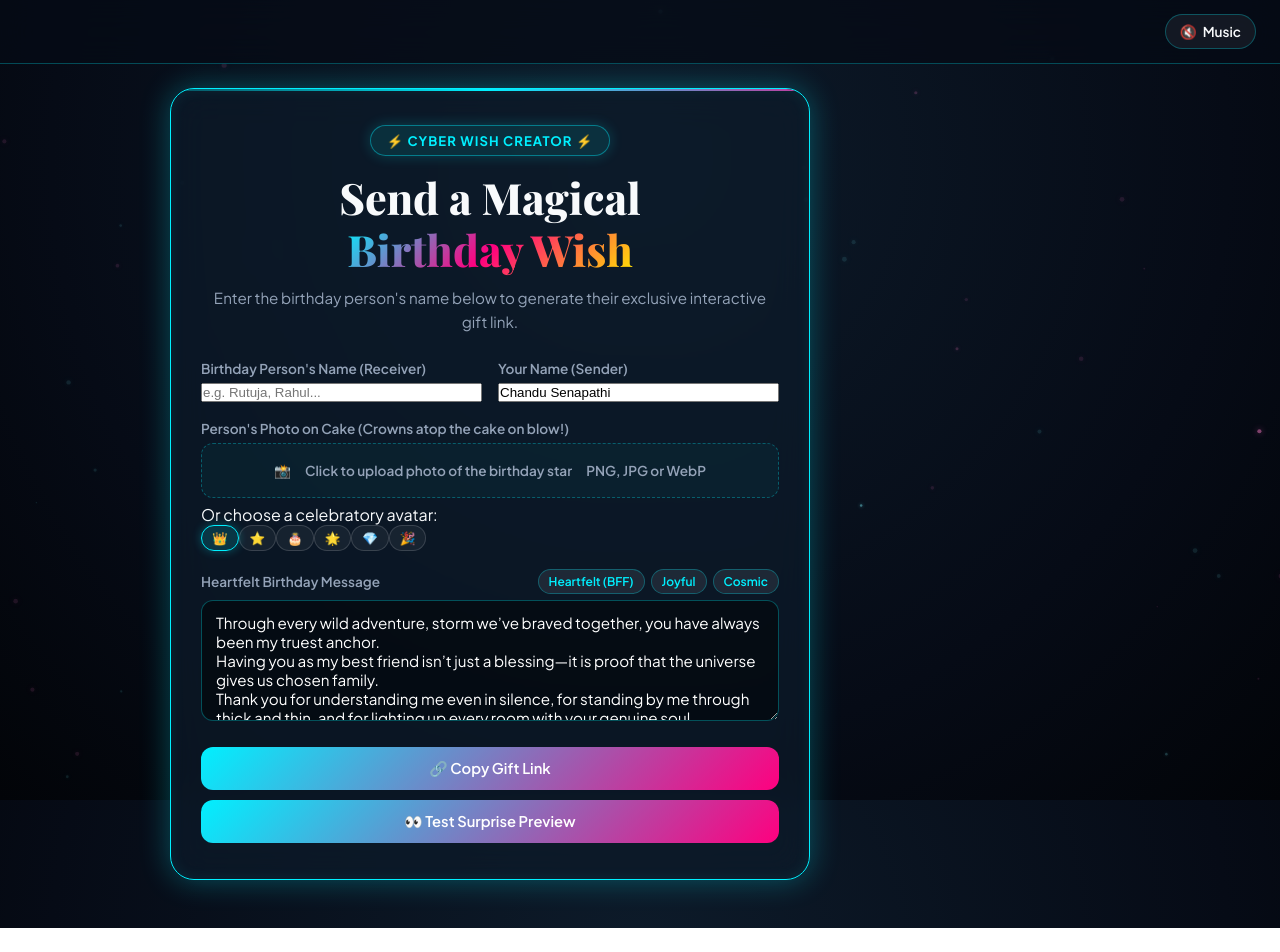
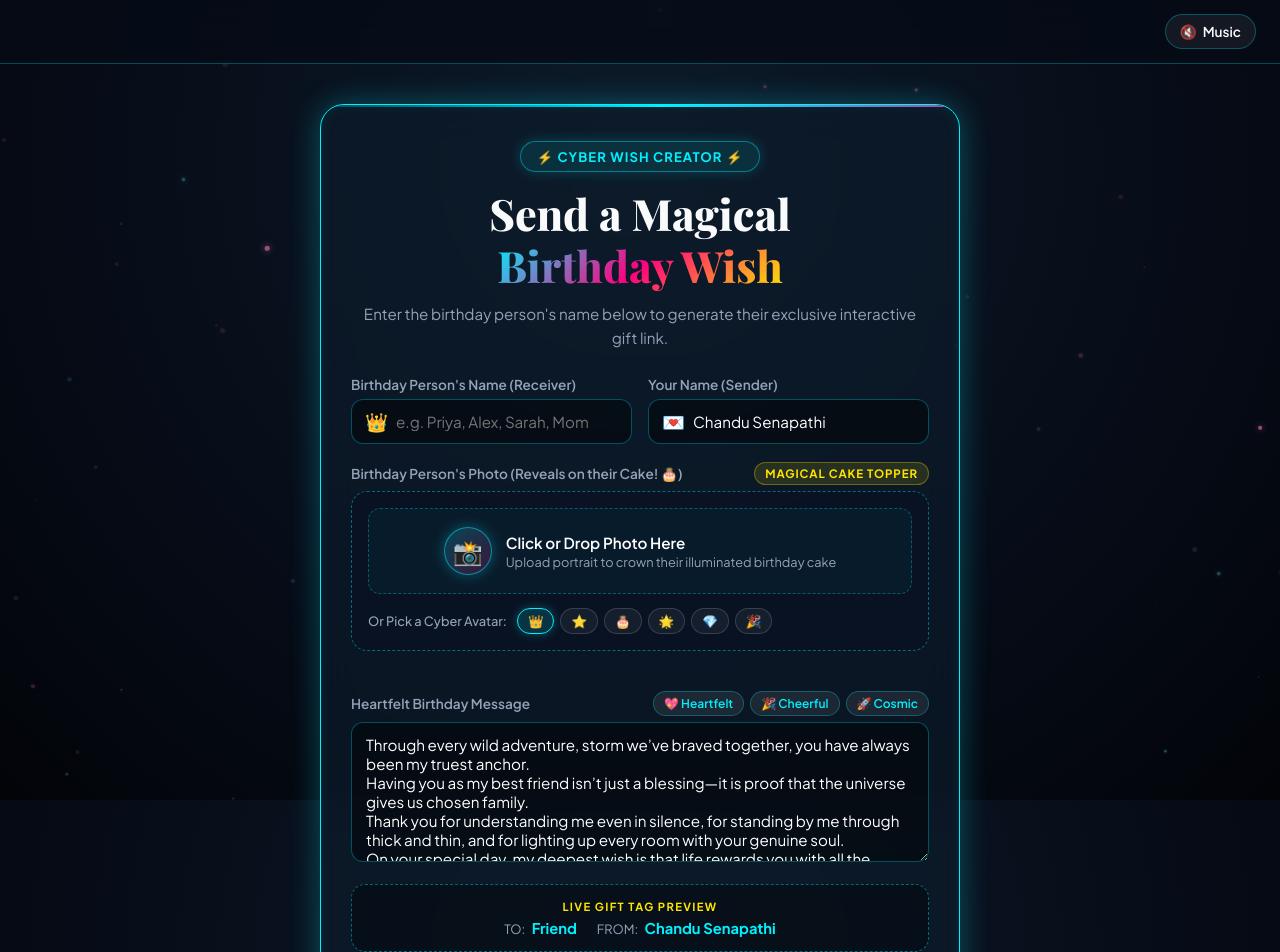
Before and after one commit to ChanduSenpathi/greeter, a React (Vite) app: page / in a window 1280 px wide. Shown: the top 952 px of the page. Before the commit the page ends 928 px from the top, so only its background shows below. Built offline with nearby package versions, Linux system fonts and the light colour scheme; a web font is replaced by a local one.

Commit message:
fix(css): align all React components with exact index.css class names and selectors

```diff
--- a/src/App.jsx
+++ b/src/App.jsx
@@ -239,6 +239,13 @@ export default function App() {
     });
   }, [buildShareUrl, soundEnabled]);
 
+  const handleShareWhatsApp = useCallback(() => {
+    const shareUrl = buildShareUrl();
+    const to = receiverName.trim() || 'Special Person';
+    const text = encodeURIComponent(`🎉 Hey ${to}! You have received an exclusive birthday surprise package! Open your gift here: ${shareUrl}`);
+    window.open(`https://api.whatsapp.com/send?text=${text}`, '_blank');
+  }, [buildShareUrl, receiverName]);
+
   const handleTestPreview = useCallback(() => {
     const receiverUrl = buildShareUrl();
     window.history.pushState({}, '', receiverUrl);
@@ -279,6 +286,7 @@ export default function App() {
             copyStatus={copyStatus}
             onCopyLink={handleCopyLink}
             onTestPreview={handleTestPreview}
+            onShareWhatsApp={handleShareWhatsApp}
           />
         )}
 
@@ -291,17 +299,19 @@ export default function App() {
         )}
 
         {mode === 'receiver' && giftOpened && (
-          <section className="app-view">
-            {/* Grand Kinetic Hero */}
-            <div className="celebration-hero">
-              <div className="kinetic-text-wrap">
-                <span className="kinetic-word word-happy">HAPPY</span>
-                <span className="kinetic-word word-birthday">BIRTHDAY</span>
-              </div>
-              <h1 className="celebration-name text-gradient">{receiverName}!</h1>
-            </div>
+          <section id="view-receiver-celebration" className="app-view">
+            {/* Grand Celestial Happy Birthday Header */}
+            <header className="celebration-hero" id="main-celebration-hero">
+              <div className="celebration-badge animate-slide-up">🎉 Happy Birthday 🎉</div>
+              <h1 className="hero-title animate-slide-up delay-1">
+                Happy Birthday, <span className="text-gradient">{receiverName}</span>!
+              </h1>
+              <p className="hero-quote animate-slide-up delay-2">
+                "May this new orbit around the sun bring you endless joy, fearless triumph, and radiant magic!"
+              </p>
+            </header>
 
-            {/* 3D Birthday Cake & Candles */}
+            {/* 3D Birthday Cake & Candles Ritual */}
             <BirthdayCake
               receiverName={receiverName}
               photoUrl={photoUrl}
@@ -333,8 +343,13 @@ export default function App() {
 
             {/* Footer Navigation */}
             <footer className="celebration-footer">
-              <button type="button" className="btn-action ghost" onClick={handleRewindToGift}>
-                <span>🎁 Rewatch Gift Surprise</span>
+              <button
+                type="button"
+                id="btn-rewatch-gift"
+                className="btn-link"
+                onClick={handleRewindToGift}
+              >
+                🔄 Rewatch Gift Unboxing
               </button>
             </footer>
           </section>
--- a/src/components/GiftArrival.jsx
+++ b/src/components/GiftArrival.jsx
@@ -2,65 +2,60 @@ import React from 'react';
 
 export default function GiftArrival({ receiverName, senderName, onUnwrap }) {
   return (
-    <section className="app-view">
-      <div className="arrival-hero">
-        <div className="arrival-badge">
-          <span className="pulse-dot"></span>
-          <span>EXCLUSIVE CELEBRATION DELIVERY</span>
-        </div>
+    <section id="view-receiver-arrival" className="app-view">
+      <div className="arrival-showcase">
+        <div className="badge-pill cyber-badge pulse-glow">🎁 SPECIAL DELIVERY INCOMING</div>
         <h1 className="arrival-title">
-          Incoming Surprise for <span className="text-gradient-gold">{receiverName}</span>!
+          A Cosmic Surprise For <span className="text-gradient">{receiverName}</span>
         </h1>
-        <p className="arrival-sub">
-          A handcrafted cyber birthday experience has arrived from across the cosmos.
-        </p>
-      </div>
+        <p className="arrival-sub">A special package sent with pure love and celebration has just landed.</p>
 
-      {/* 3D Interactive Cyber Gift Box */}
-      <div
-        className="gift-stage-wrapper"
-        onClick={onUnwrap}
-        role="button"
-        tabIndex="0"
-        onKeyDown={(e) => (e.key === 'Enter' || e.key === ' ') && onUnwrap()}
-      >
-        <div className="gift-box-3d">
-          <div className="gift-box-lid">
-            <div className="gift-bow">
-              <div className="bow-loop bow-left"></div>
-              <div className="bow-loop bow-right"></div>
-              <div className="bow-core"></div>
+        {/* 3D Interactive Cyber Holographic Gift Box */}
+        <div
+          id="interactive-gift-box"
+          className="gift-box-wrapper"
+          role="button"
+          tabIndex={0}
+          onClick={onUnwrap}
+          onKeyDown={(e) => (e.key === 'Enter' || e.key === ' ') && onUnwrap()}
+          aria-label="Tap to open your birthday surprise"
+        >
+          <div className="gift-box">
+            <div className="gift-lid">
+              <div className="ribbon-bow">
+                <span className="bow-loop left"></span>
+                <span className="bow-loop right"></span>
+                <span className="bow-center"></span>
+              </div>
+              <div className="lid-ribbon"></div>
+            </div>
+            <div className="gift-body">
+              <div className="body-ribbon-v"></div>
+              <div className="body-ribbon-h"></div>
+              <div className="hologram-tag">
+                <div className="tag-row">
+                  <span className="tag-lbl">TO:</span>
+                  <span className="tag-val">{receiverName}</span>
+                </div>
+                <div className="tag-row">
+                  <span className="tag-lbl">FROM:</span>
+                  <span className="tag-val">{senderName}</span>
+                </div>
+              </div>
             </div>
           </div>
-          <div className="gift-box-body">
-            <div className="gift-ribbon-vertical"></div>
-            <div className="gift-ribbon-horizontal"></div>
+          <div className="gift-shadow"></div>
+          <div className="gift-sparkles">
+            <span className="sparkle s1">⭐</span>
+            <span className="sparkle s2">✨</span>
+            <span className="sparkle s3">🌟</span>
+            <span className="sparkle s4">💖</span>
           </div>
         </div>
 
-        {/* Holographic Gift Tag */}
-        <div className="gift-tag glass-panel">
-          <div className="gift-tag-header">
-            <span className="sparkle-gold">✦</span>
-            <span>SPECIAL DELIVERY</span>
-          </div>
-          <div className="gift-tag-row">
-            <span className="tag-label">FOR:</span>
-            <span className="tag-value">{receiverName}</span>
-          </div>
-          <div className="gift-tag-row">
-            <span className="tag-label">FROM:</span>
-            <span className="tag-value">{senderName}</span>
-          </div>
-        </div>
-      </div>
-
-      <div className="arrival-actions">
-        <button type="button" className="btn-action primary pulse-glow" onClick={onUnwrap}>
-          <span className="gift-icon">🎁</span>
-          <span>Unwrap Your Birthday Gift</span>
+        <button type="button" id="btn-unwrap-gift" className="btn-primary cyber-glow-btn pulse-btn" onClick={onUnwrap}>
+          <span>🎁 Tap Gift to Unwrap Your Surprise</span>
         </button>
-        <span className="interaction-hint">👆 Tap the gift box to reveal your celebration!</span>
       </div>
     </section>
   );
--- a/src/components/SenderStudio.jsx
+++ b/src/components/SenderStudio.jsx
@@ -14,7 +14,8 @@ export default function SenderStudio({
   setSelectedAvatar,
   copyStatus,
   onCopyLink,
-  onTestPreview
+  onTestPreview,
+  onShareWhatsApp
 }) {
   const handlePhotoUpload = (e) => {
     const file = e.target.files && e.target.files[0];
@@ -28,7 +29,7 @@ export default function SenderStudio({
   };
 
   return (
-    <section className="app-view">
+    <section id="view-sender-studio" className="app-view">
       <div className="studio-card glass-panel">
         <div className="badge-pill cyber-badge">⚡ CYBER WISH CREATOR ⚡</div>
         <h1 className="studio-title">
@@ -42,64 +43,93 @@ export default function SenderStudio({
           <div className="form-row">
             <div className="form-group">
               <label htmlFor="input-to-name">Birthday Person's Name (Receiver)</label>
+              <div className="input-icon-wrapper">
+                <span className="input-icon">👑</span>
                 <input
+                  type="text"
                   id="input-to-name"
-                type="text"
-                className="input-field"
+                  placeholder="e.g. Priya, Alex, Sarah, Mom"
+                  maxLength={30}
+                  autoComplete="off"
                   value={receiverName === 'Friend' ? '' : receiverName}
                   onChange={(e) => setReceiverName(e.target.value)}
-                placeholder="e.g. Rutuja, Rahul..."
-              />
-            </div>
-            <div className="form-group">
-              <label htmlFor="input-from-name">Your Name (Sender)</label>
-              <input
-                id="input-from-name"
-                type="text"
-                className="input-field"
-                value={senderName}
-                onChange={(e) => setSenderName(e.target.value)}
-                placeholder="Chandu Senapathi"
+                  required
                 />
               </div>
             </div>
 
-          {/* Photo Upload Section */}
             <div className="form-group">
-            <label>Person's Photo on Cake (Crowns atop the cake on blow!)</label>
-            <div className="photo-upload-container">
-              <label className="photo-dropzone">
+              <label htmlFor="input-from-name">Your Name (Sender)</label>
+              <div className="input-icon-wrapper">
+                <span className="input-icon">💌</span>
+                <input
+                  type="text"
+                  id="input-from-name"
+                  placeholder="e.g. Chandu Senapathi, Your Bestie, Sam"
+                  maxLength={30}
+                  autoComplete="off"
+                  value={senderName}
+                  onChange={(e) => setSenderName(e.target.value)}
+                />
+              </div>
+            </div>
+          </div>
+
+          {/* Photo Upload for Birthday Cake Reveal */}
+          <div className="form-group photo-upload-group">
+            <div className="label-with-presets">
+              <label htmlFor="input-photo-file">
+                <span>Birthday Person's Photo (Reveals on their Cake! 🎂)</span>
+              </label>
+              <span className="upload-badge-pill">Magical Cake Topper</span>
+            </div>
+
+            <div className="photo-upload-card" id="photo-upload-card">
+              {/* Dropzone / File Picker */}
+              <div className="photo-dropzone" id="photo-dropzone">
                 <input
                   type="file"
+                  id="input-photo-file"
                   accept="image/*"
                   className="photo-file-input"
+                  aria-label="Upload birthday person photo"
                   onChange={handlePhotoUpload}
                 />
                 <div className="dropzone-content">
-                  <span className="dropzone-icon">📸</span>
-                  <span className="dropzone-text">Click to upload photo of the birthday star</span>
-                  <span className="dropzone-sub">PNG, JPG or WebP</span>
+                  <div className="dropzone-icon-circle">📸</div>
+                  <div className="dropzone-text-group">
+                    <strong className="dropzone-title">Click or Drop Photo Here</strong>
+                    <span className="dropzone-hint">Upload portrait to crown their illuminated birthday cake</span>
                   </div>
-              </label>
+                </div>
+              </div>
 
+              {/* Live Photo Preview Inside Studio */}
               {photoUrl && (
-                <div className="studio-photo-preview">
-                  <img src={photoUrl} alt="Preview" className="preview-thumb" />
+                <div id="studio-photo-preview" className="studio-photo-preview">
+                  <div className="studio-avatar-wrapper">
+                    <img id="studio-photo-img" src={photoUrl} alt="Photo preview for birthday cake" />
+                    <div className="studio-avatar-ring"></div>
+                  </div>
+                  <div className="studio-photo-details">
+                    <div className="photo-status-tag">✨ Photo Ready to Crown the Cake!</div>
+                    <p className="photo-status-sub">This photo will emerge on the cake after candles are blown.</p>
                     <button
                       type="button"
+                      id="btn-remove-photo"
                       className="btn-remove-photo"
                       onClick={() => setPhotoUrl('')}
                     >
-                    ✕ Remove Photo
+                      ✕ Remove & Choose Another
                     </button>
                   </div>
+                </div>
               )}
-            </div>
 
-            {/* Avatar fallback chips */}
-            <div className="avatar-selection-row">
-              <span className="avatar-selection-label">Or choose a celebratory avatar:</span>
-              <div className="avatar-chip-list">
+              {/* Quick Avatar Presets */}
+              <div className="quick-avatar-bar">
+                <span className="quick-avatar-label">Or Pick a Cyber Avatar:</span>
+                <div className="quick-avatar-chips">
                   {AVATAR_PRESETS.map((icon) => (
                     <button
                       key={icon}
@@ -116,8 +146,8 @@ export default function SenderStudio({
                 </div>
               </div>
             </div>
+          </div>
 
-          {/* Message Presets */}
           <div className="form-group">
             <div className="label-with-presets">
               <label htmlFor="input-wish-msg">Heartfelt Birthday Message</label>
@@ -127,45 +157,78 @@ export default function SenderStudio({
                   className="preset-chip"
                   onClick={() => setWishMessage(MESSAGE_PRESETS.heartfelt)}
                 >
-                  Heartfelt (BFF)
+                  💖 Heartfelt
                 </button>
                 <button
                   type="button"
                   className="preset-chip"
                   onClick={() => setWishMessage(MESSAGE_PRESETS.joyful)}
                 >
-                  Joyful
+                  🎉 Cheerful
                 </button>
                 <button
                   type="button"
                   className="preset-chip"
                   onClick={() => setWishMessage(MESSAGE_PRESETS.inspirational)}
                 >
-                  Cosmic
+                  🚀 Cosmic
                 </button>
               </div>
             </div>
             <textarea
               id="input-wish-msg"
-              rows="5"
-              className="input-field textarea"
+              rows={6}
+              placeholder="Write something sweet, inspiring, or memorable..."
               value={wishMessage}
               onChange={(e) => setWishMessage(e.target.value)}
             />
           </div>
 
+          {/* Live Gift Box Mini Preview */}
+          <div className="live-preview-box">
+            <span className="preview-badge">LIVE GIFT TAG PREVIEW</span>
+            <div className="preview-tag-display">
+              <div className="preview-tag-line">
+                <span>TO:</span> <strong>{receiverName || 'Priya'}</strong>
+              </div>
+              <div className="preview-tag-line">
+                <span>FROM:</span> <strong>{senderName || 'Chandu Senapathi'}</strong>
+              </div>
+            </div>
+          </div>
+
+          {/* Studio Actions */}
           <div className="studio-actions">
-            <button type="button" className="btn-action primary" onClick={onCopyLink}>
-              <span>🔗 Copy Gift Link</span>
+            <button
+              type="button"
+              id="btn-copy-link"
+              className="btn-primary cyber-glow-btn"
+              onClick={onCopyLink}
+            >
+              <span>📋 Copy Shareable Wish Link</span>
             </button>
-            <button type="button" className="btn-action accent" onClick={onTestPreview}>
-              <span>👀 Test Surprise Preview</span>
+            <button
+              type="button"
+              id="btn-whatsapp-share"
+              className="btn-action secondary"
+              onClick={onShareWhatsApp}
+            >
+              <span>📱 Share on WhatsApp</span>
+            </button>
+            <button
+              type="button"
+              id="btn-test-preview"
+              className="btn-action tertiary"
+              onClick={onTestPreview}
+            >
+              <span>👁️ Test & Preview as Receiver</span>
             </button>
           </div>
 
+          {/* Link Copy Notification Toast */}
           {copyStatus && (
-            <div className="status-banner success">
-              <span>✨ Exclusive Gift Link copied to clipboard! Share it with {receiverName || 'them'}!</span>
+            <div id="copy-status-banner" className="copy-status">
+              ✅ <strong>Personalized link copied to clipboard!</strong> Send it to your birthday friend to surprise them!
             </div>
           )}
         </form>
--- a/src/components/WishingSky.jsx
+++ b/src/components/WishingSky.jsx
@@ -10,9 +10,9 @@ export default function WishingSky({
     <section className="wishing-sky-section glass-panel">
       <div className="sky-header">
         <span className="beacon-mini-badge">🎈 CELESTIAL BLESSINGS</span>
-        <h3 className="sky-title">Interactive Floating Wishing Sky</h3>
-        <p className="sky-sub">
-          Floating star orbs drift above your celebration. Tap any orb to reveal a cosmic blessing!
+        <h3>Tap The Floating Star Orbs</h3>
+        <p>
+          Glowing lanterns of destiny are floating by. Tap any orb to reveal a special blessing for your year ahead!
         </p>
       </div>
 
@@ -35,14 +35,20 @@ export default function WishingSky({
       </div>
 
       {activeBlessing && (
-        <div className="blessing-toast">
-          <span>✨ {activeBlessing}</span>
+        <div id="blessing-reveal-toast" className="blessing-toast">
+          <span className="blessing-icon">✨</span>
+          <span>{activeBlessing}</span>
         </div>
       )}
 
-      <div className="sky-action-bar">
-        <button type="button" className="btn-action primary small" onClick={onSpawnOrb}>
-          <span>✨ Release More Star Wishing Orbs</span>
+      <div className="sky-controls">
+        <button
+          type="button"
+          id="btn-release-orbs"
+          className="btn-action secondary"
+          onClick={onSpawnOrb}
+        >
+          <span>✨ Release More Star Orbs</span>
         </button>
       </div>
     </section>
```
Also changed, not shown: src/components/BirthdayCake.jsx (+82 -25 lines). Lines whose indentation alone changed are shown as unchanged.
